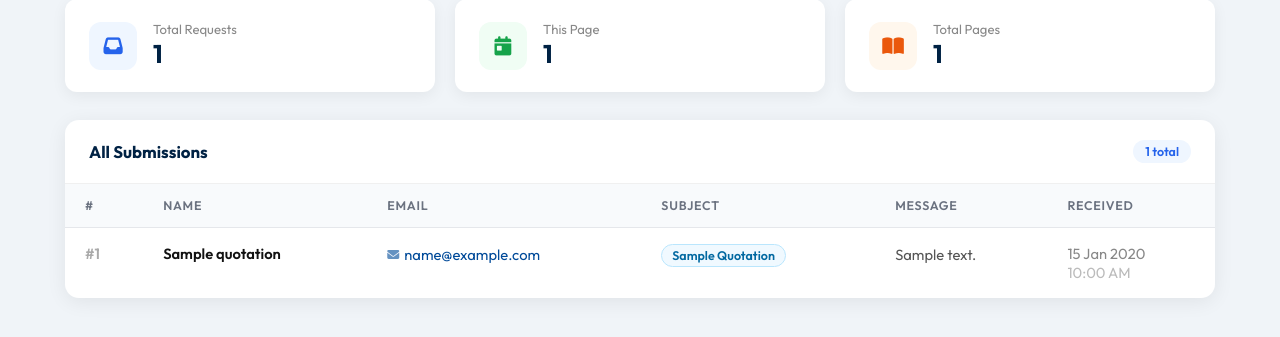
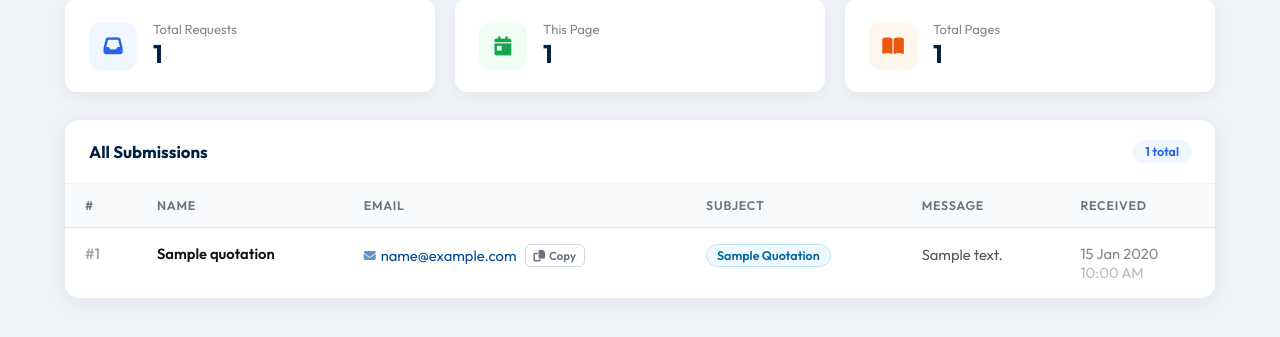
Before and after one commit to Adidasg/Construction-, a Flask app: page /admin/dashboard in a window 1280 px wide. Shown: the part 184-521 px from the top of the page. Run offline with Flask 3, Linux system fonts and the light colour scheme; the visitor is signed in with stand-in values (Sample User, id 1); tables that the repository leaves empty hold one stand-in row (values such as "Sample post").

Commit message:
Update admin_dashboard.html

```diff
--- a/templates/admin_dashboard.html
+++ b/templates/admin_dashboard.html
@@ -161,6 +161,7 @@
 
         .cell-id { color: #aaa; font-size: 0.82rem; font-weight: 600; }
         .cell-name { font-weight: 600; color: #111; }
+        .cell-email { display: flex; align-items: center; gap: 8px; flex-wrap: wrap; }
         .cell-email a {
             color: #004a99;
             text-decoration: none;
@@ -179,6 +180,32 @@
             font-weight: 900;
             font-size: 0.75rem;
             opacity: 0.6;
+        }
+        .copy-btn {
+            background: none;
+            border: 1.5px solid #d1d5db;
+            border-radius: 6px;
+            padding: 3px 8px;
+            font-size: 0.72rem;
+            font-weight: 600;
+            color: #6b7280;
+            cursor: pointer;
+            display: inline-flex;
+            align-items: center;
+            gap: 4px;
+            transition: all 0.2s;
+            font-family: 'Outfit', sans-serif;
+            white-space: nowrap;
+        }
+        .copy-btn:hover {
+            border-color: #004a99;
+            color: #004a99;
+            background: #eff6ff;
+        }
+        .copy-btn.copied {
+            border-color: #16a34a;
+            color: #16a34a;
+            background: #f0fdf4;
         }
         .cell-message {
             max-width: 300px;
@@ -336,7 +363,12 @@
                     <tr>
                         <td class="cell-id">#{{ q.id }}</td>
                         <td class="cell-name">{{ q.name }}</td>
-                        <td class="cell-email"><a href="mailto:{{ q.email }}?subject=Re: {{ q.subject | urlencode }}">{{ q.email }}</a></td>
+                        <td class="cell-email">
+                            <a href="mailto:{{ q.email }}?subject=Re: {{ q.subject | urlencode }}">{{ q.email }}</a>
+                            <button class="copy-btn" onclick="copyEmail(this, '{{ q.email }}')">
+                                <i class="fas fa-copy"></i> Copy
+                            </button>
+                        </td>
                         <td><span class="subject-badge">{{ q.subject | title }}</span></td>
                         <td class="cell-message">{{ q.message }}</td>
                         <td class="cell-date">
@@ -380,5 +412,31 @@
         {% endif %}
     </div>
 </div>
+<script>
+    function copyEmail(btn, email) {
+        navigator.clipboard.writeText(email).then(() => {
+            btn.classList.add('copied');
+            btn.innerHTML = '<i class="fas fa-check"></i> Copied!';
+            setTimeout(() => {
+                btn.classList.remove('copied');
+                btn.innerHTML = '<i class="fas fa-copy"></i> Copy';
+            }, 2000);
+        }).catch(() => {
+            // Fallback for older browsers
+            const el = document.createElement('textarea');
+            el.value = email;
+            document.body.appendChild(el);
+            el.select();
+            document.execCommand('copy');
+            document.body.removeChild(el);
+            btn.classList.add('copied');
+            btn.innerHTML = '<i class="fas fa-check"></i> Copied!';
+            setTimeout(() => {
+                btn.classList.remove('copied');
+                btn.innerHTML = '<i class="fas fa-copy"></i> Copy';
+            }, 2000);
+        });
+    }
+</script>
 </body>
 </html>
```
